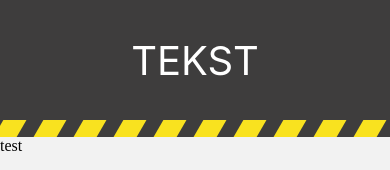
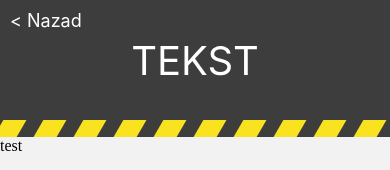
Before and after one commit to vegaitglobal/animal-rescue-serbia-app, a React Native app in the folder mobile/: screen /Sos in a window 390 px wide. Shown: the top 170 px of the page. Built offline with nearby package versions, Linux system fonts and the light colour scheme.

Commit message:
Implement header back navigation button

```diff
--- /dev/null
+++ b/mobile/src/components/Link.tsx
@@ -0,0 +1,18 @@
+import React from 'react';
+import {StyleSheet, Text, TouchableOpacity} from 'react-native';
+import {ColorPallet} from '../resources/ColorPallet';
+
+export const Link = ({text, onPress}: {text: string; onPress: () => void}) => {
+  return (
+    <TouchableOpacity onPress={onPress}>
+      <Text style={style.text}>{text}</Text>
+    </TouchableOpacity>
+  );
+};
+
+export const style = StyleSheet.create({
+  text: {
+    color: ColorPallet.plainWhite,
+    fontSize: 18,
+  },
+});
--- a/mobile/src/components/ScreenRootContainer.tsx
+++ b/mobile/src/components/ScreenRootContainer.tsx
@@ -1,6 +1,8 @@
-import React, {ReactNode} from 'react';
+import {useNavigation} from '@react-navigation/native';
+import React, {ReactNode, useCallback} from 'react';
 import {StyleSheet, Text, View} from 'react-native';
 import {ColorPallet} from '../resources/ColorPallet';
+import {Link} from './Link';
 import {StripedBar} from './StripedBar';
 
 type ScreenRootContainerProps = {
@@ -10,22 +12,33 @@ type ScreenRootContainerProps = {
 export const ScreenRootContainer = ({
   children,
   title,
-}: ScreenRootContainerProps) => (
+}: ScreenRootContainerProps) => {
+  const navigation = useNavigation();
+
+  const onBackPress = useCallback(() => navigation.goBack(), [navigation]);
+
+  return (
     <View style={styles.rootContainer}>
+      <View style={styles.headerContainer}>
+        <View style={styles.backButton}>
+          <Link text="< Nazad" onPress={onBackPress} />
+        </View>
         <View style={styles.header}>
           <Text style={styles.headerText}>{title}</Text>
+        </View>
       </View>
       <StripedBar />
       {children}
     </View>
   );
+};
 
 const styles = StyleSheet.create({
   rootContainer: {
     flex: 1,
   },
   header: {
-    height: 120,
+    flex: 1,
     backgroundColor: ColorPallet.gray,
     justifyContent: 'center',
     alignItems: 'center',
@@ -35,4 +48,13 @@ const styles = StyleSheet.create({
     textTransform: 'uppercase',
     color: ColorPallet.plainWhite,
   },
+  backButton: {
+    position: 'absolute',
+    left: 10,
+    top: 10,
+    zIndex: 1,
+  },
+  headerContainer: {
+    height: 120,
+  },
 });
--- a/mobile/src/components/StripedBar.tsx
+++ b/mobile/src/components/StripedBar.tsx
@@ -27,8 +27,9 @@ export const StripedBar = ({
   return (
     <View onLayout={onLayout} style={style.rootContainer}>
       <View style={[style.itemListContainer, {backgroundColor}]}>
-        {[...Array(numberOfSegments).keys()].map((i, index) => (
+        {[...Array(numberOfSegments).keys()].map((_, index) => (
           <Box
+            key={index}
             color={
               index % 2 === 0 ? ColorPallet.yellow : ColorPallet.transparent
             }
```
Lines whose indentation alone changed are shown as unchanged.
